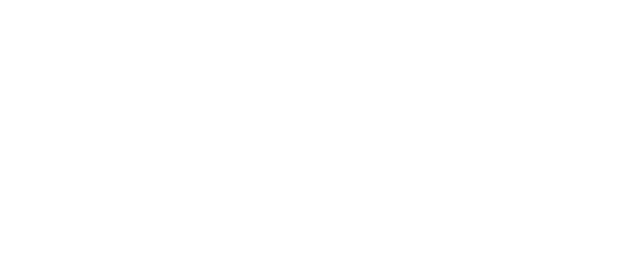
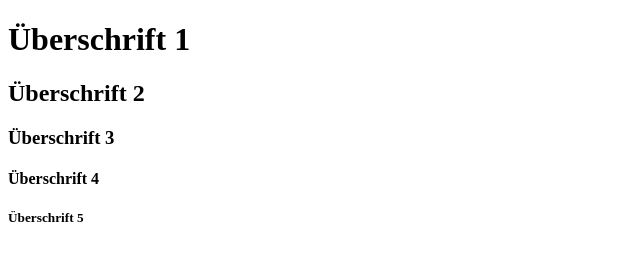
Before and after one commit to JulianWarlischek/git_merge_repo, a plain HTML site: page index.html in a window 1280 px wide. Shown: the whole page, without its empty margins (0-640 px from the left). Drawn offline with Linux system fonts and the light colour scheme.

Commit message:
changed index

```diff
--- a/index.html
+++ b/index.html
@@ -6,6 +6,10 @@
     <title>Document</title>
 </head>
 <body>
-
+    <h1>Überschrift 1</h1>
+    <h2>Überschrift 2</h2>
+    <h3>Überschrift 3</h3>
+    <h4>Überschrift 4</h4>
+    <h5>Überschrift 5</h5>
 </body>
 </html>
```
